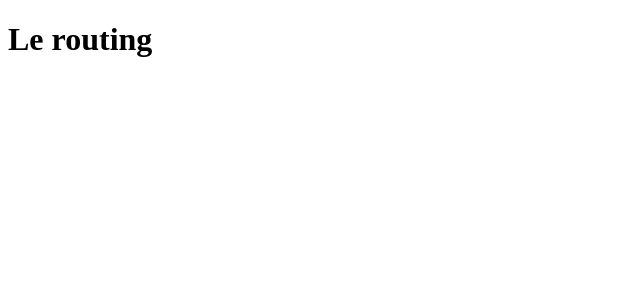
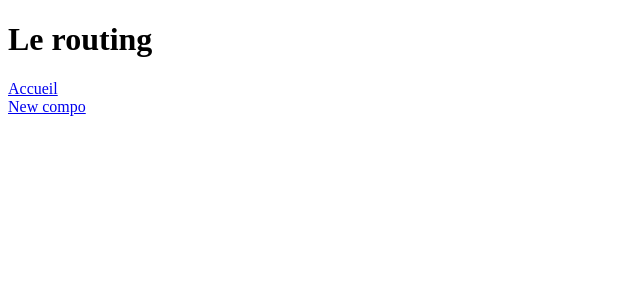
Before and after one commit to SacleuxBenoit/testAngular, an Angular app in the folder testAngular/: page / in a window 1280 px wide. Shown: the top 300 px of the page, without its empty margins (0-640 px from the left). Built offline with nearby package versions, Linux system fonts and the light colour scheme.

Commit message:
add routerLink for / and /newcompo in app.component.html

```diff
--- a/testAngular/src/app/app.component.html
+++ b/testAngular/src/app/app.component.html
@@ -1,2 +1,4 @@
 <h1>Le routing</h1>
+<a routerLink="/">Accueil</a> <br />
+<a routerLink="/newcompo">New compo</a>
 <router-outlet></router-outlet>
```
